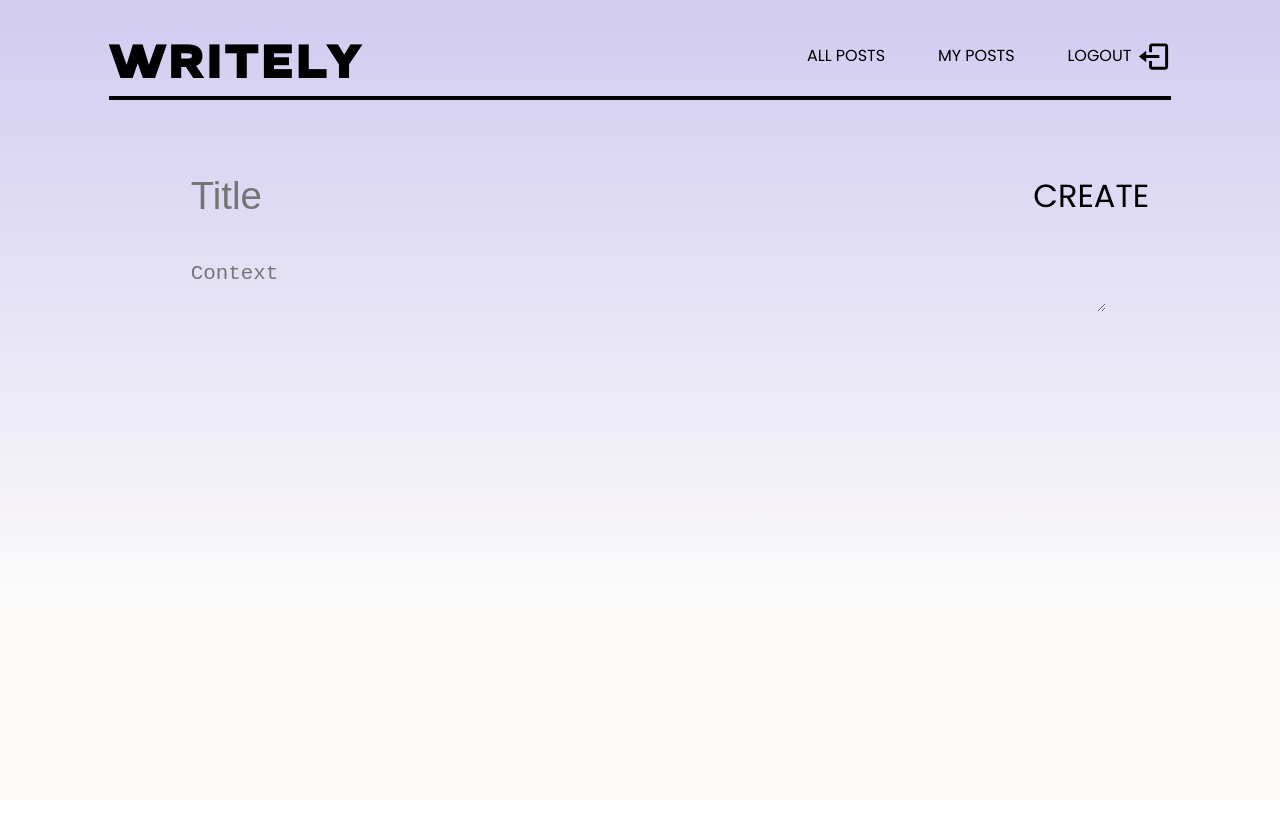
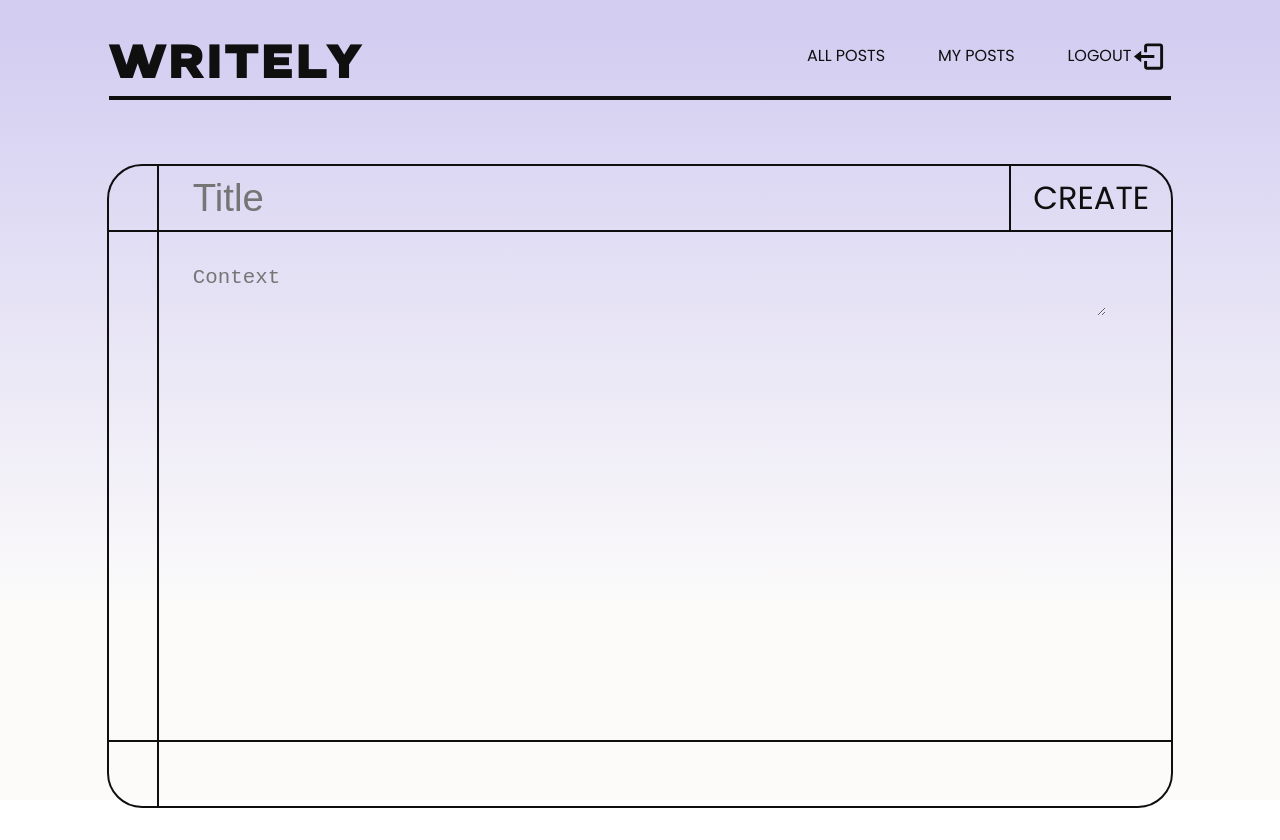
Before and after one commit to Writely-blog/front_end, a React (Vite) app: page /createPost in a window 1280 px wide. Built offline with nearby package versions, Linux system fonts and the light colour scheme; no server answers; sample sign-in values are in the browser's storage.

Commit message:
btn animated

```diff
--- a/src/components/authPages/Login-Register.css
+++ b/src/components/authPages/Login-Register.css
@@ -6,15 +6,14 @@
   align-items: center;
   justify-content: flex-start;
   overflow: scroll;
-  color: black;
+  color: var(--color-black);
 }
 .title {
   display: flex;
   align-items: center;
   justify-content: center;
   font-size: 3rem;
-  border-bottom: 4px solid black;
-  /* padding-top: 1rem; */
+  border-bottom: 4px solid var(--color-black);
   margin: 1rem;
   margin-bottom: 3.5rem;
   width: 83%;
@@ -26,11 +25,11 @@
 .title p {
   padding-top: 0.6rem;
   margin: 1.1rem;
-  color: rgb(19, 17, 17);
+  color: var(--color-black);
 }
 
 .form-conteiner {
-  border: 2px solid black;
+  border: 2px solid var(--color-black);
   border-radius: 30px;
   min-width: 40rem;
   min-height: 35rem;
@@ -43,7 +42,7 @@
 }
 
 .form-title {
-  border-bottom: 2px solid black;
+  border-bottom: 2px solid var(--color-black);
   width: 100%;
   font-size: 3rem;
   display: flex;
@@ -73,15 +72,16 @@
   outline: none;
   font-size: 2.5rem;
   border: none;
-  border-bottom: 3px solid black;
+  border-bottom: 3px solid var(--color-black);
   margin-bottom: 1rem;
   background: transparent;
   padding: 0.5rem 0;
-  caret-color: rgb(188, 108, 253);
-  color: black;
+  caret-color: var(--color-purple);
+  color: var(--color-black);
 }
 .form-inputs input::placeholder {
   font-size: 1.5rem;
+  color: var(--color-grey);
 }
 .form-btn {
   display: flex;
@@ -90,7 +90,7 @@
 }
 
 .form-btn input {
-  background-color: rgb(188, 108, 253);
+  background-color: var(--color-purple);
   outline: none;
   font-size: 1.5rem;
   margin-bottom: 1rem;
@@ -98,11 +98,11 @@
   border: none;
   border-radius: 5px;
   cursor: pointer;
-  color: black;
+  color: var(--color-black);
 }
 
 .form-footer {
-  border-top: 2px solid black;
+  border-top: 2px solid var(--color-black);
   width: 100%;
   display: flex;
   align-items: center;
@@ -113,6 +113,6 @@
 
 .signup-link {
   padding-left: 0.5rem;
-  color: rgb(188, 108, 253);
+  color: var(--color-blue);
   cursor: pointer;
 }
--- a/src/components/myPosts/MyPosts.css
+++ b/src/components/myPosts/MyPosts.css
@@ -4,12 +4,9 @@
   justify-content: center;
   align-items: center;
 }
-* p {
-  margin: 0;
-}
 
 .my-posts-add-btn {
-  border: 2.5px solid black;
+  border: 2.5px solid var(--color-black);
   height: 4rem;
   width: 83%;
   display: flex;
@@ -34,5 +31,5 @@
   justify-content: center;
   align-items: center;
   min-width: 5rem;
-  border-left: 2.5px solid black;
+  border-left: 2.5px solid var(--color-black);
 }
--- a/src/components/navBar/NavBar.css
+++ b/src/components/navBar/NavBar.css
@@ -2,11 +2,11 @@
   display: flex;
   align-items: center;
   justify-content: space-between;
-  border-bottom: 4px solid black;
+  border-bottom: 4px solid var(--color-black);
   margin: 1rem;
   width: 83%;
   min-height: 5rem;
-  color: black;
+  color: var(--color-black);
 }
 
 .nav-left-side p {
@@ -28,3 +28,15 @@
   padding-left: 3rem;
   padding-right: 0.3rem;
 }
+
+.nav-right-side div {
+  padding-left: 3rem;
+  padding-right: 0.3rem;
+}
+
+.btn-login-logout {
+  display: flex;
+  flex-direction: row;
+  justify-content: center;
+  align-items: center;
+}
--- a/src/components/navBar/NavBar.jsx
+++ b/src/components/navBar/NavBar.jsx
@@ -9,28 +9,36 @@ const NavBar = () => {
   return (
     <div className='navbar-container'>
       <div className='nav-left-side'>
-        <p onClick={() => navigate('/')}>WRITELY</p>
+        <p onClick={() => navigate('/')} className='btn-animated'>
+          WRITELY
+        </p>
       </div>
       <div className='nav-right-side'>
-        <p onClick={() => navigate('/')}>ALL POSTS</p>
-        <p onClick={() => navigate('/myPosts')}>MY POSTS</p>
+        <p className='btn-animated' onClick={() => navigate('/')}>
+          ALL POSTS
+        </p>
+        <p className='btn-animated' onClick={() => navigate('/myPosts')}>
+          MY POSTS
+        </p>
         {isAuthenticated() ? (
-          <>
-            <p
+          <div
+            className='btn-login-logout btn-animated'
             onClick={() => {
               endSession();
               navigate('/login');
             }}
           >
             LOGOUT
-            </p>
             <BiLogOut size={35} />
-          </>
+          </div>
         ) : (
-          <>
-            <p onClick={() => navigate('/login')}>LOGIN</p>
+          <div
+            className='btn-login-logout btn-animated'
+            onClick={() => navigate('/login')}
+          >
+            LOGIN
             <BiLogIn size={35} />
-          </>
+          </div>
         )}
       </div>
     </div>
--- a/src/main.css
+++ b/src/main.css
@@ -12,6 +12,13 @@
   line-height: 24px;
   font-weight: 400;
 
+  --color-black: #0f0f0f;
+  --color-white: #f7f7f7;
+  --color-grey: #5b5b5a;
+  --color-purple: #d8c4f7;
+  --color-blue: #6db7fb;
+  --color-red: #d80505;
+
   color-scheme: light dark;
 
   font-synthesis: none;
@@ -19,6 +26,11 @@
   -webkit-font-smoothing: antialiased;
   -moz-osx-font-smoothing: grayscale;
   -webkit-text-size-adjust: 100%;
+}
+
+* p {
+  color: var(--color-black);
+  margin: 0;
 }
 
 body {
@@ -40,7 +52,20 @@ body {
 }
 
 .error-container {
-  color: red;
+  color: var(--color-red);
   font-size: 1.5rem;
   text-transform: uppercase;
+  font-weight: bold;
 }
+
+.btn-animated {
+  cursor: pointer;
+}
+
+.btn-animated:hover {
+  color: var(--color-blue);
+}
+
+.btn-animated:active {
+  transform: translateY(2px);
+}
```
Lines whose indentation alone changed are shown as unchanged.
